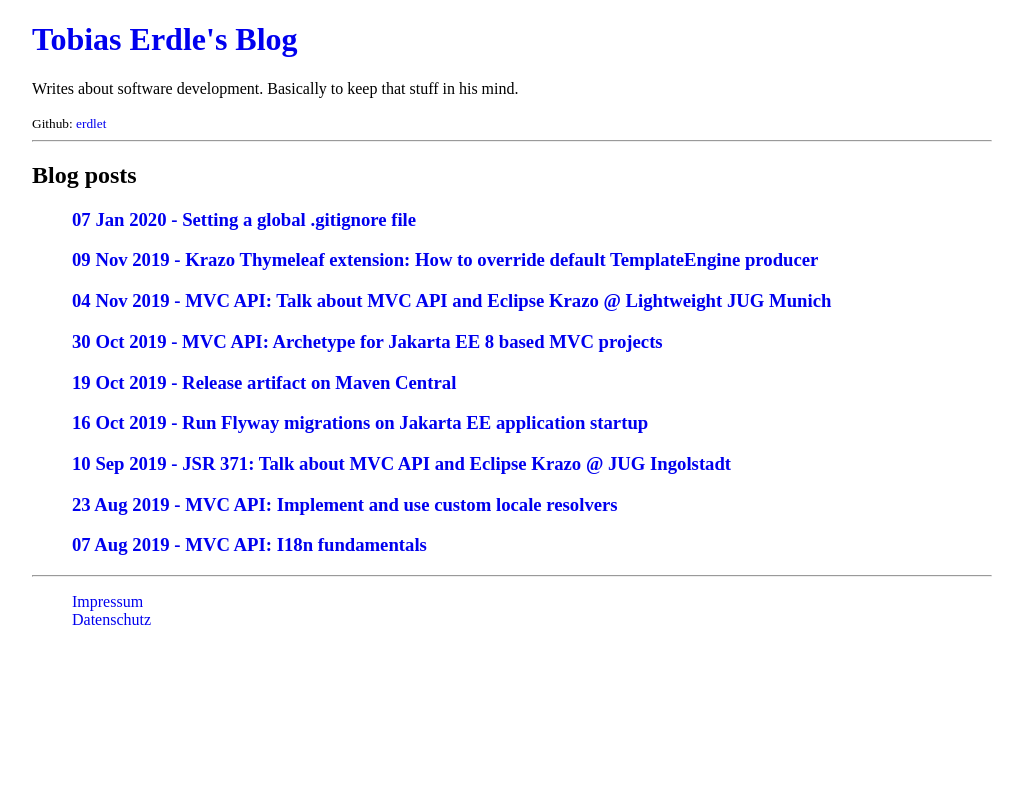
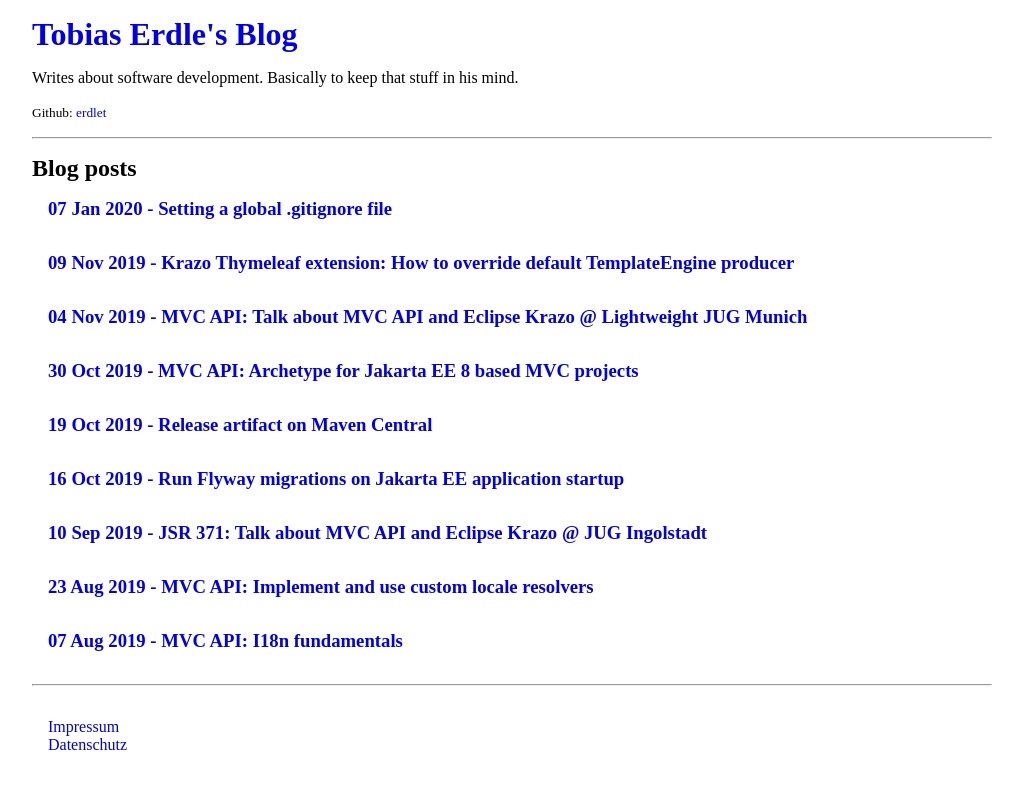
Before and after one commit to erdlet/erdlet.github.io, a Jekyll site: the page built from index.html, in a window 1280 px wide. Shown: the top 789 px of the page, without its empty margins (128-1151 px from the left). Built offline with Jekyll 4.4.1, drawn with Linux system fonts in a browser that asks for light colours.

Commit message:
Fix mobile layout

```diff
--- a/assets/css/styles.css
+++ b/assets/css/styles.css
@@ -1,18 +1,30 @@
+* {
+    margin: 0;
+    padding: 0;
+}
+
+hr {
+    margin: 1rem 0;
+}
+
+p {
+    padding: 1rem 0;
+}
+
 body {
     margin: auto;
-    width: 960px;
-}
-
-article {
-    padding: 0 2em 0 2em;
+    max-width: 960px;
+    padding: 1rem;
 }
 
 main>ul>li {
     list-style-type: none;
+    padding: 1rem;
 }
 
 #footer-links {
     list-style-type: none;
+    padding: 1rem;
 }
 
 a {
```
